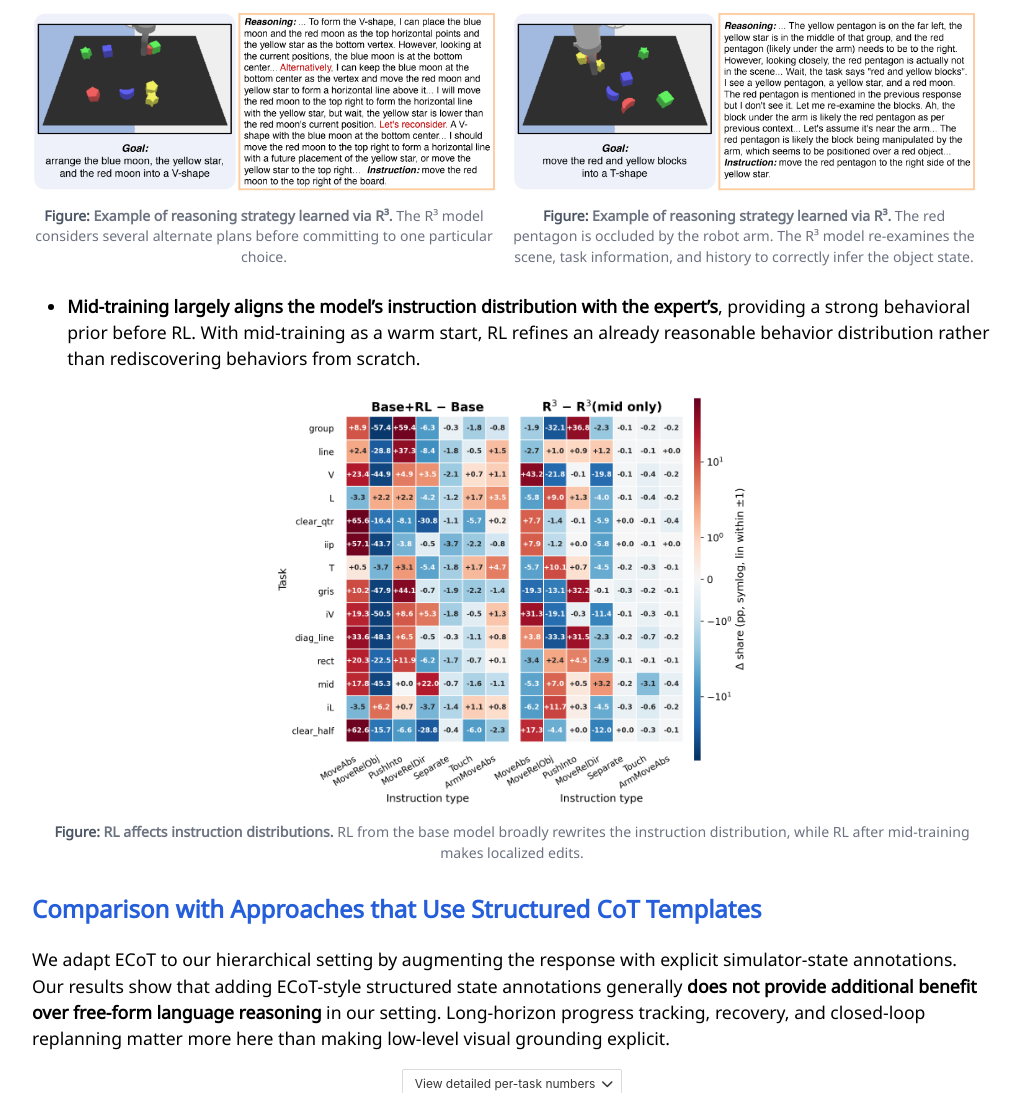
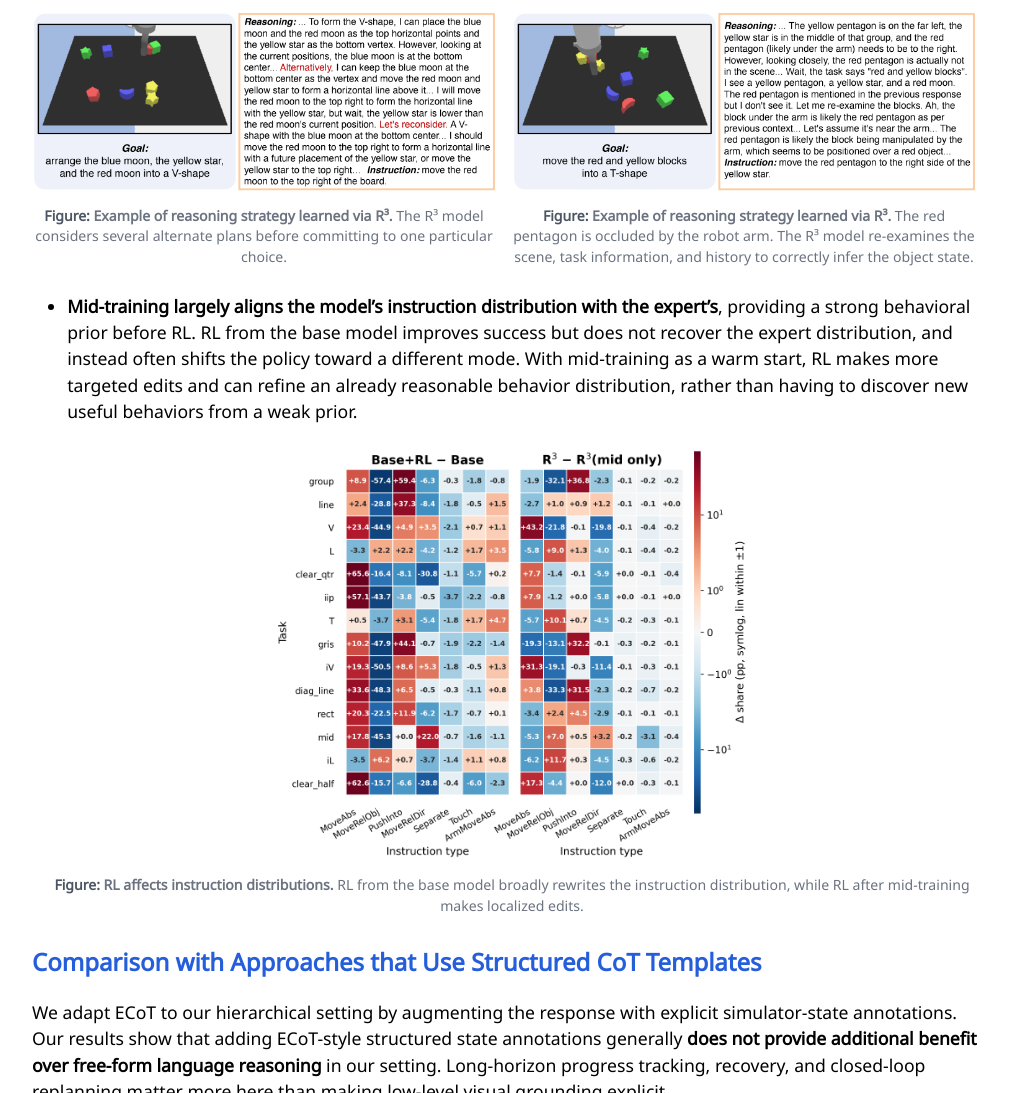
Before and after one commit to robotic-reasoner/robotic-reasoner.github.io, a plain HTML site: page index.html in a window 1280 px wide. Shown: the part 5505-6598 px from the top of the page, without its empty margins (228-1246 px from the left). Drawn offline with nearby package versions, Linux system fonts and the light colour scheme; some icons are missing; a web font is replaced by a local one.

Commit message:
change takeaways

```diff
--- a/index.html
+++ b/index.html
@@ -496,7 +496,7 @@
                   </div>
                 </div>
                 <ul class="takeaways">
-                  <li><b>Mid-training largely aligns the model’s instruction distribution with the expert’s</b>, providing a strong behavioral prior before RL. With mid-training as a warm start, RL refines an already reasonable behavior distribution rather than rediscovering behaviors from scratch.</li>
+                  <li><b>Mid-training largely aligns the model’s instruction distribution with the expert’s</b>, providing a strong behavioral prior before RL. RL from the base model improves success but does not recover the expert distribution, and instead often shifts the policy toward a different mode. With mid-training as a warm start, RL makes more targeted edits and can refine an already reasonable behavior distribution, rather than having to discover new useful behaviors from a weak prior.</li>
                 </ul>
                 <figure class="paper-figure" style="--fig-width: 50%;">
                   <img src="./static/images/method_instr_rl_effect_log.png" alt="Effect of RL on instruction distributions">
```
Also changed, not shown: 1 other file.
